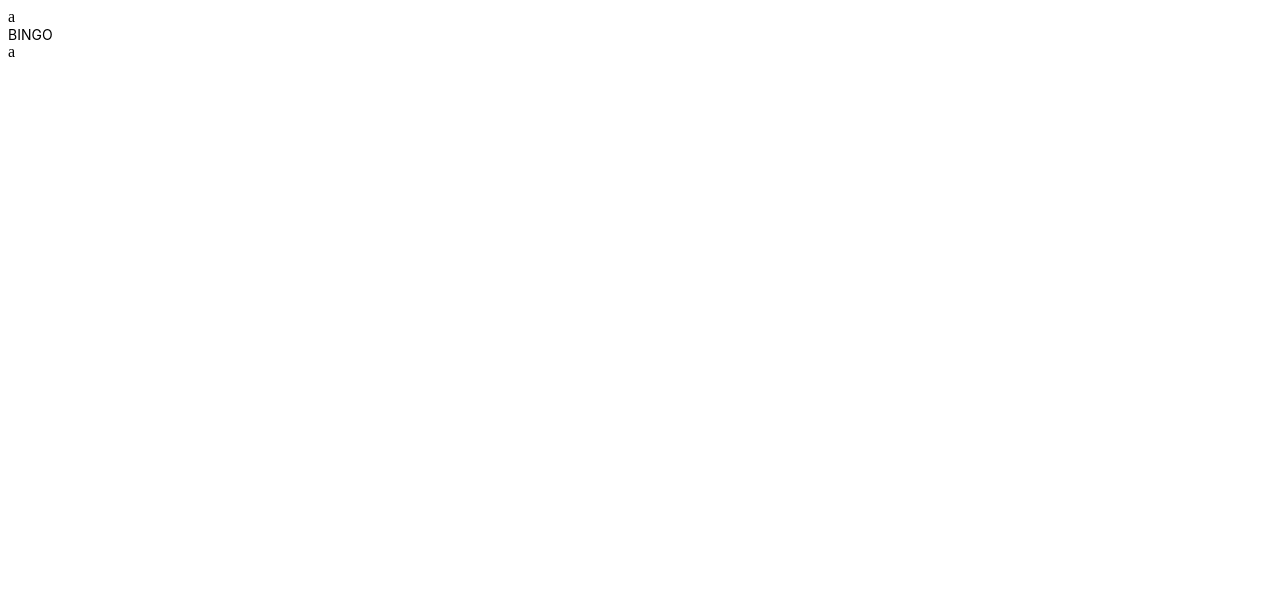
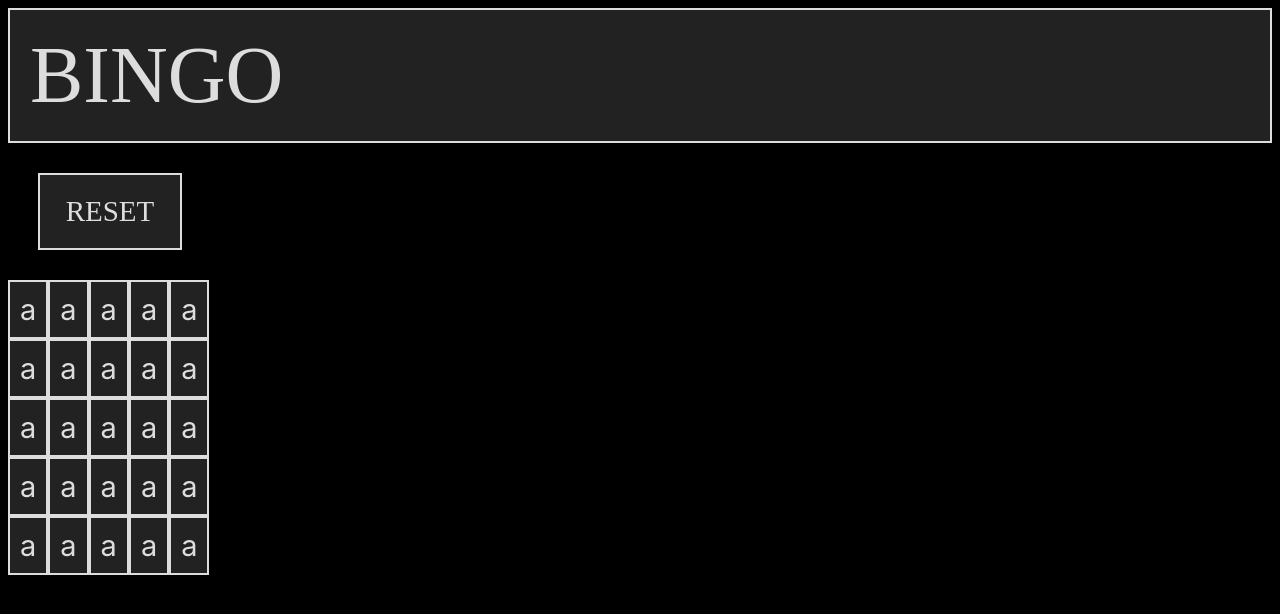
Before and after one commit to Zachary-Ronayne/Bingo, a React (Create React App) app: page / in a window 1280 px wide. Shown: the top 614 px of the page. Built offline with nearby package versions, Linux system fonts and the light colour scheme.

Commit message:
Basic board rendering and toggle spaces

```diff
--- a/src/App.tsx
+++ b/src/App.tsx
@@ -1,4 +1,5 @@
 import BingoGame from "./game/BingoGame";
+import "./index.css"
 
 const App: any = () => <BingoGame />
 
--- a/src/game/BingoGame.tsx
+++ b/src/game/BingoGame.tsx
@@ -3,7 +3,13 @@ import Grid from "./Grid";
 const BingoGame = () => {
   document.title = "BINGO";
   return <>
-    <Grid/>
+    <div style={{padding: "20px", fontSize: "80px", border: "2px solid #DDDDDD", background: "#222222", color: "#DDDDDD"}}>
+      BINGO
+    </div>
+    <Grid
+      width={5}
+      height={5}
+    />
   </>;
 }
 
--- a/src/game/Grid.tsx
+++ b/src/game/Grid.tsx
@@ -1,17 +1,68 @@
 import { Row, Col } from "antd";
-import { useState } from "react";
+import { FC, useEffect, useState } from "react";
 
-const Grid = () => {
+export interface BoardSpot{
+  text: string;
+  filled: boolean;
+}
 
-  const [board, setBoard] = useState<any[][]>([["a"]]);
+interface GridProps{
+  width: number;
+  height: number;
+}
+
+const Grid: FC<GridProps> = (props) => {
+
+  const [board, setBoard] = useState<BoardSpot[][]>([]);
+
+  useEffect(() => {
+    initBoard();
+  }, [props]);
+
+  const initBoard = () => {
+    let newBoard: BoardSpot[][] = [];
+    for(let y = 0; y < props.height; y++){
+      newBoard.push([]);
+      for(let x = 0; x < props.width; x++){
+        newBoard[y].push({text: "", filled: false});
+      }
+    }
+    setBoard(newBoard);
+  }
+
+  const toggleClicked = (x: number, y: number) => {
+    let newBoard = [...board];
+    newBoard[x][y].filled = !board[x][y].filled;
+    setBoard(newBoard);
+  }
 
   return <>
-    <div onClick={() => setBoard([["b"]])}> a</div>
-    <Row>
-      <Col>BINGO</Col>
-    </Row>
-    {board[0]}
-  </>;
+    <div
+      style={{
+        fontSize: "29px", border: "2px solid #DDDDDD", background: "#222222",
+        width: "100px", textAlign: "center", color: "#DDDDDD", margin: "30px", padding: "20px"
+      }}
+      onClick={initBoard}
+    >
+      RESET
+    </div>
+    {board.map((row, x) => <Row>
+      {row.map((col, y) => <Col>
+        {/* TODO abstract out styling */}
+        <div
+          style={{
+            border: "2px solid #DDDDDD", padding: "10px",
+            background: col.filled ? "#DD0000" : "#222222", fontSize: "29px", color: "#DDDDDD"
+          }}
+          onClick={() => {
+            toggleClicked(x, y);
+          }}
+        >
+          a
+        </div>
+      </Col>)}
+    </Row>)
+  }</>;
 };
 
 export default Grid;
--- /dev/null
+++ b/src/index.css
@@ -0,0 +1,3 @@
+body {
+  background-color: #000000;
+}
```
